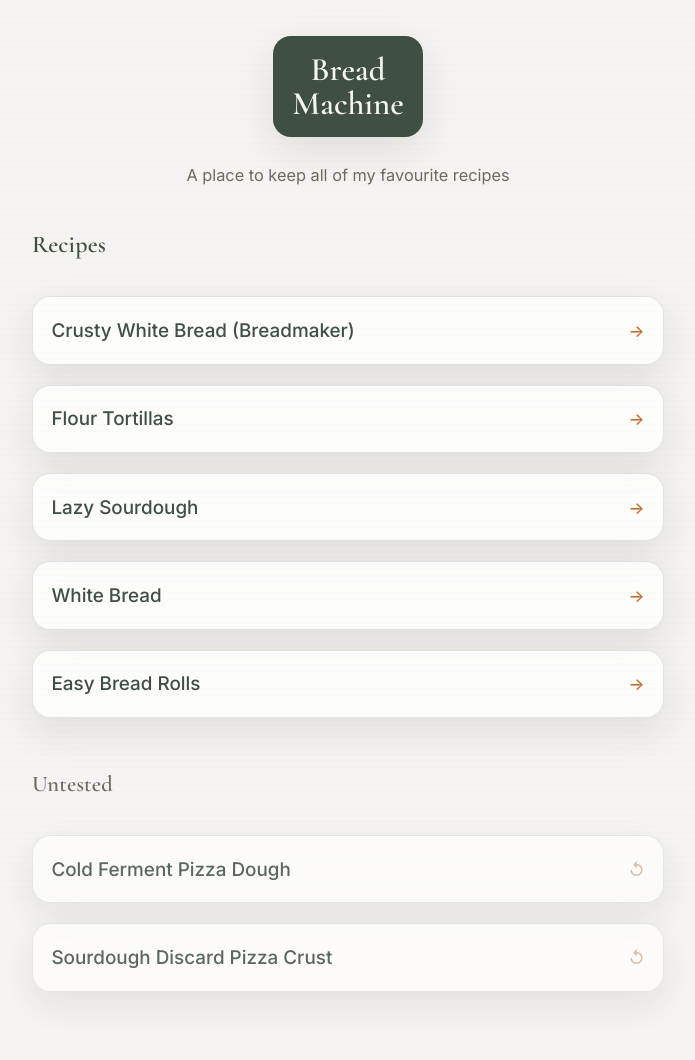
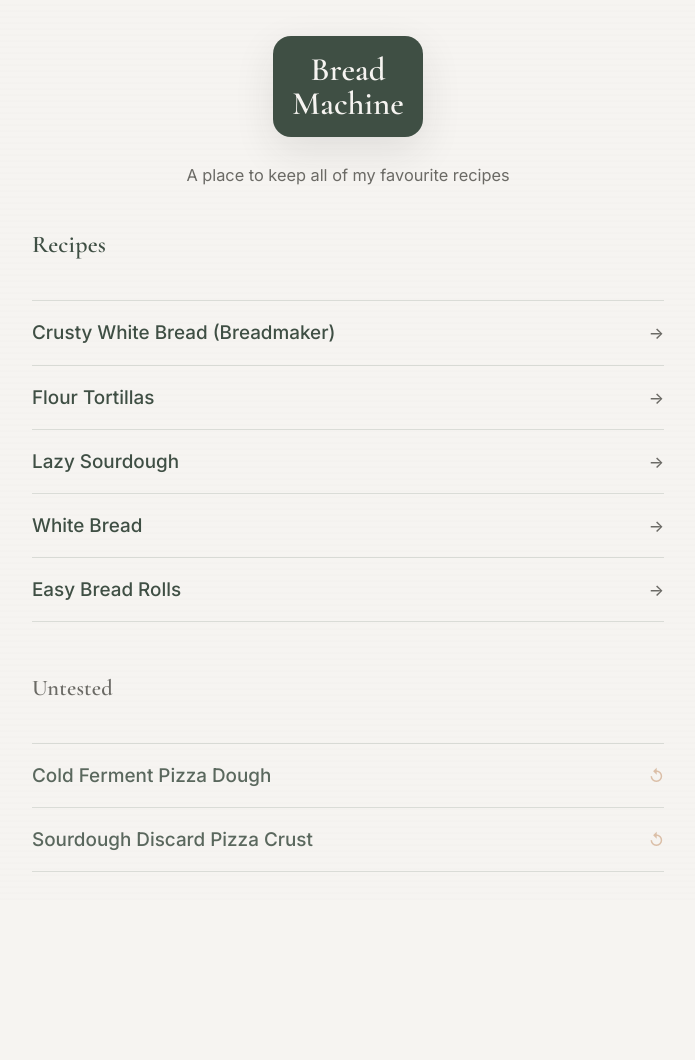
Before and after one commit to laccces/the-bread-machine, a Jekyll site: the page built from index.html, in a window 1280 px wide. Shown: the whole page, without its empty margins (292-987 px from the left). Built offline with Jekyll 4.4.1, drawn with Linux system fonts in a browser that asks for light colours; after the commit the page ends 920 px from its top, so only the background shows below that.

Commit message:
chsanged homepage design

```diff
--- a/assets/css/styles.css
+++ b/assets/css/styles.css
@@ -142,11 +142,16 @@ a:active{
 .recipe-list{
   list-style: none;
   padding: 0;
-  margin: 2rem 0 0;
+  margin: 2.25rem 0 0;
 }
 
 .recipe-list li{
-  margin-bottom: 1.25rem;
+  padding: 1rem 0;
+  border-bottom: 1px solid var(--stroke);
+}
+
+.recipe-list li:first-child{
+  border-top: 1px solid var(--stroke);
 }
 
 .recipe-list a{
@@ -155,25 +160,24 @@ a:active{
   justify-content: space-between;
   gap: 1rem;
 
-  padding: 1.1rem 1.15rem;
-  border-radius: var(--radius);
-  background: var(--paper);
-  border: 1px solid var(--stroke);
-  box-shadow: var(--shadow-soft);
-
   font-size: 1.18rem;
   font-weight: 500;
 }
 
 .recipe-list a::after{
   content: "→";
-  color: var(--ember);
-  font-size: 1.05rem;
+  color: var(--muted);
+  font-size: 1rem;
 }
 
 @media (hover:hover){
   .recipe-list a:hover{
     color: var(--ember);
+  }
+
+  .recipe-list a:hover::after{
+    color: var(--ember);
+    transform: translateX(2px);
   }
 }
 
```
